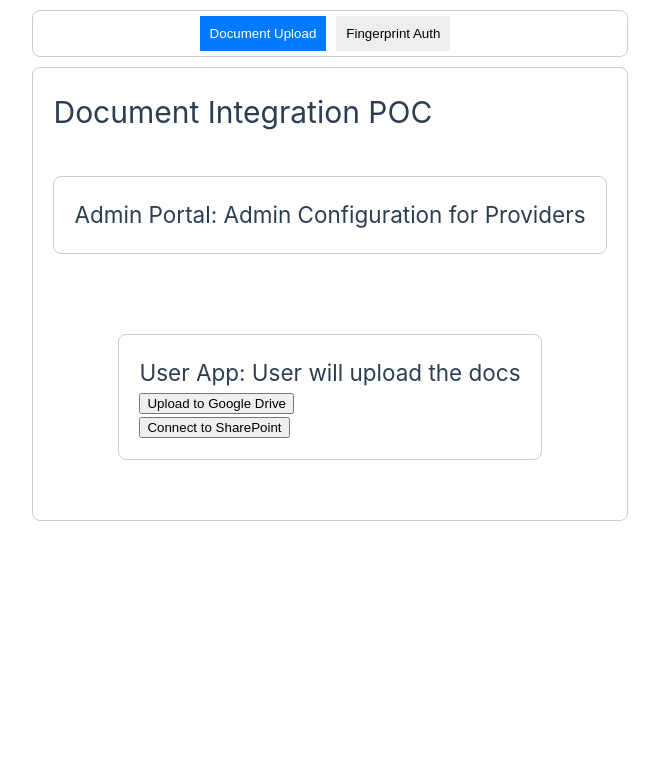
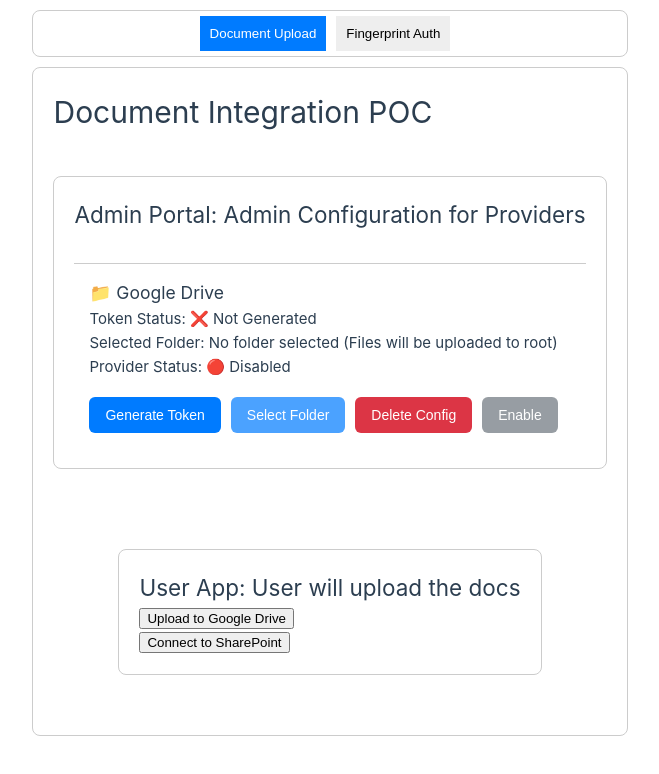
Before and after one commit to kamit1983/documents-poc, a Vue app: page /docs in a window 1280 px wide. Shown: the top 774 px of the page, without its empty margins (310-969 px from the left). Built offline with nearby package versions, Linux system fonts and the light colour scheme; no server answers.

Commit message:
Admin actions

```diff
--- a/src/components/Document/DocumentConfiguration.vue
+++ b/src/components/Document/DocumentConfiguration.vue
@@ -1,18 +1,170 @@
 <template>
   <div style="max-width: 800px; margin: 40px auto; padding: 20px; border: 1px solid #ccc; border-radius: 8px;">
     <h2>Admin Portal: Admin Configuration for Providers</h2>
+
+    <!-- Google Drive Section -->
+    <section class="provider-section">
+      <h3>📁 Google Drive</h3>
+      <p><strong>Token Status:</strong> {{ accessToken ? '✅ Generated' : '❌ Not Generated' }}</p>
+      <p><strong>Selected Folder:</strong> {{ gdriveFolder.name || 'No folder selected (Files will be uploaded to root)' }}</p>
+      <p><strong>Provider Status:</strong> {{ gdriveEnabled ? '🟢 Enabled' : '🔴 Disabled' }}</p>
+
+      <div class="actions">
+        <button @click="generateGDriveToken">Generate Token</button>
+        <button @click="selectGdriveFolder" :disabled="!accessToken" class="disabled">Select Folder</button>
+        <button @click="deleteGDriveConfig" class="secondary">Delete Config</button>
+        <button @click="toggleGDriveEnabled" :disabled="!accessToken" class="toggle">
+          {{ gdriveEnabled ? 'Disable' : 'Enable' }}
+        </button>
+      </div>
+    </section>
+
+    <!-- SharePoint Section -->
+    <!-- <section class="provider-section">
+      <h3>📁 SharePoint</h3>
+      <p><strong>Token Status:</strong> {{ sharepointTokenGenerated ? '✅ Generated' : '❌ Not Generated' }}</p>
+      <p><strong>Selected Folder:</strong> {{ sharepointFolder || 'No folder selected' }}</p>
+      <p><strong>Provider Status:</strong> {{ sharepointEnabled ? '🟢 Enabled' : '🔴 Disabled' }}</p>
+
+      <div class="actions">
+        <button @click="generateSharepointToken">Generate Token</button>
+        <button @click="deleteSharepointConfig" class="secondary">Delete Config</button>
+        <button @click="toggleSharepointEnabled" class="toggle">
+          {{ sharepointEnabled ? 'Disable' : 'Enable' }}
+        </button>
+      </div>
+    </section> -->
   </div>
 </template>
 
+
 <script setup>
+import { ref, onMounted } from 'vue'
+import { checkGDriveAuth, getGDriveProvider, updateGDriveProvider, deleteGDriveProvider } from "@/services/GoogleDriveService";
 
+// GDrive State
+const gdriveFolder = ref({})
+const gdriveEnabled = ref(false)
+const accessToken = ref(null);
+onMounted(async () => {
+  try {
+    const response = await getGDriveProvider();
+    gdriveFolder.value = response.folder || {};
+    gdriveEnabled.value = response.enabled; // assuming API returns `enabled`
+    accessToken.value = response.tokens?.access_token;
+  } catch (error) {
+    console.error('Failed to fetch GDrive provider:', error);
+  }
+});
+
+
+const loadPicker = () => {
+  return new Promise((resolve) => {
+    const script = document.createElement("script");
+    script.src = "https://apis.google.com/js/api.js";
+    script.onload = () => gapi.load("picker", resolve);
+    document.body.appendChild(script);
+  });
+};
+const showPicker = (accessToken) => {
+  const view = new google.picker.DocsView(google.picker.ViewId.FOLDERS)
+    .setIncludeFolders(true)
+    .setSelectFolderEnabled(true);
+
+  const picker = new google.picker.PickerBuilder()
+    .addView(view)
+    .setOAuthToken(accessToken)
+    .setDeveloperKey("AIzaSyCcaDEDiCBmKiT9CG1x2ZMGlVPldBErxtg") // from Google Cloud Console
+    .setCallback(async (data) => {
+      if (data.action === google.picker.Action.PICKED) {
+        const response = await updateGDriveProvider({folder: {id: data.docs[0].id, name: data.docs[0].name}})
+        gdriveFolder.value = response.folder;
+      }
+    })
+    .build();
+
+  picker.setVisible(true);
+};
+async function generateGDriveToken() {
+  const { authUrl } = await checkGDriveAuth();
+  const popup = window.open(authUrl, '_blank', 'width=500,height=600');
+  const handleMessage = async (event) => {
+    if (event.origin !== "http://localhost:3000") return;
+    const { access_token } = event.data;
+    if (access_token) {
+      console.log("Received token:", access_token);
+      accessToken.value = access_token;
+      window.removeEventListener('message', handleMessage);
+    }
+  };
+  window.addEventListener('message', handleMessage);
+}
+async function selectGdriveFolder() {
+  await loadPicker();
+  showPicker(accessToken.value);
+}
+async function deleteGDriveConfig() {
+  await deleteGDriveProvider();
+  gdriveFolder.value = {};
+  accessToken.value = null;
+  gdriveEnabled.value = false;
+}
+async function toggleGDriveEnabled() {
+  const response = await updateGDriveProvider({enabled: !gdriveEnabled.value});
+  gdriveEnabled.value = response.enabled;
+}
+
+// SharePoint State
+const sharepointTokenGenerated = ref(false)
+const sharepointFolder = ref('')
+const sharepointEnabled = ref(false)
+
+function generateSharepointToken() {
+  sharepointTokenGenerated.value = true
+  sharepointFolder.value = 'Sites/SharedDocuments'
+}
+function deleteSharepointConfig() {
+  sharepointTokenGenerated.value = false
+  sharepointFolder.value = ''
+}
+function toggleSharepointEnabled() {
+  sharepointEnabled.value = !sharepointEnabled.value
+}
 </script>
 
 <style scoped>
 button {
-    margin-right: 10px;
+  margin: 8px 10px 0 0;
   padding: 10px 16px;
   font-size: 14px;
   cursor: pointer;
+  border: none;
+  border-radius: 6px;
+}
+button:disabled {
+  background-color: #dc3545;
+  color: white;
+  cursor: not-allowed;
+  opacity: 0.7;
+}
+button.secondary {
+  background-color: #dc3545;
+  color: white;
+}
+button.toggle {
+  background-color: #6c757d;
+  color: white;
+}
+button:not(.secondary):not(.toggle) {
+  background-color: #007BFF;
+  color: white;
+}
+.provider-section {
+  margin-top: 30px;
+  padding: 15px;
+  border-top: 1px solid #ccc;
+}
+.actions {
+  margin-top: 10px;
 }
 </style>
--- a/src/services/GoogleDriveService.js
+++ b/src/services/GoogleDriveService.js
@@ -5,3 +5,32 @@
     const data = await response.json();
     return data;
   }
+
+  export async function updateGDriveProvider(obj) {
+    const response = await fetch("http://localhost:3000/api/gdrive/provider", {
+      method: "PUT",
+      headers: {
+        "Content-Type": "application/json",
+      },
+      body: JSON.stringify(obj),
+    });
+
+    const data = await response.json();
+    return data;
+  }
+  export async function getGDriveProvider() {
+    const response = await fetch("http://localhost:3000/api/gdrive/provider", {
+      method: "GET",
+    });
+
+    const data = await response.json();
+    return data;
+  }
+  export async function deleteGDriveProvider() {
+    const response = await fetch("http://localhost:3000/api/gdrive/provider", {
+      method: "DELETE",
+    });
+
+    const data = await response.json();
+    return data;
+  }
```
Lines whose indentation alone changed are shown as unchanged.
